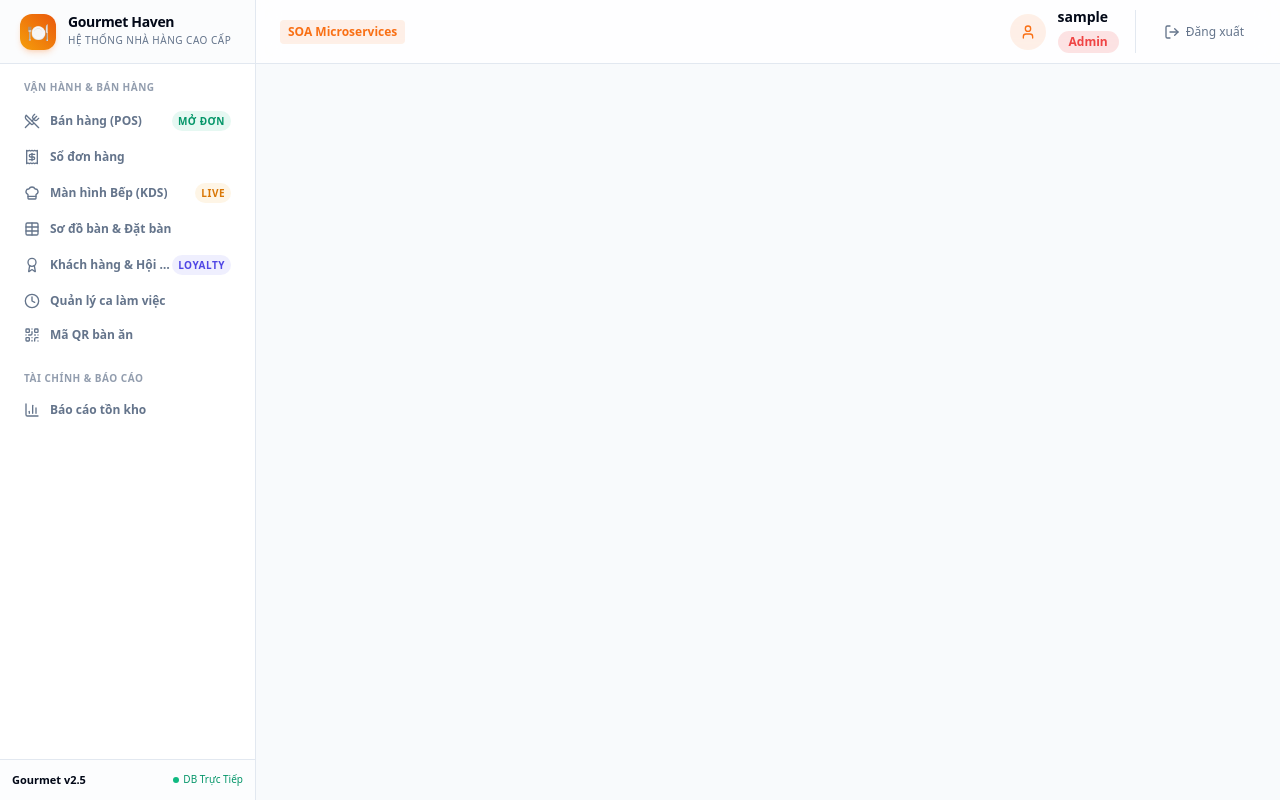
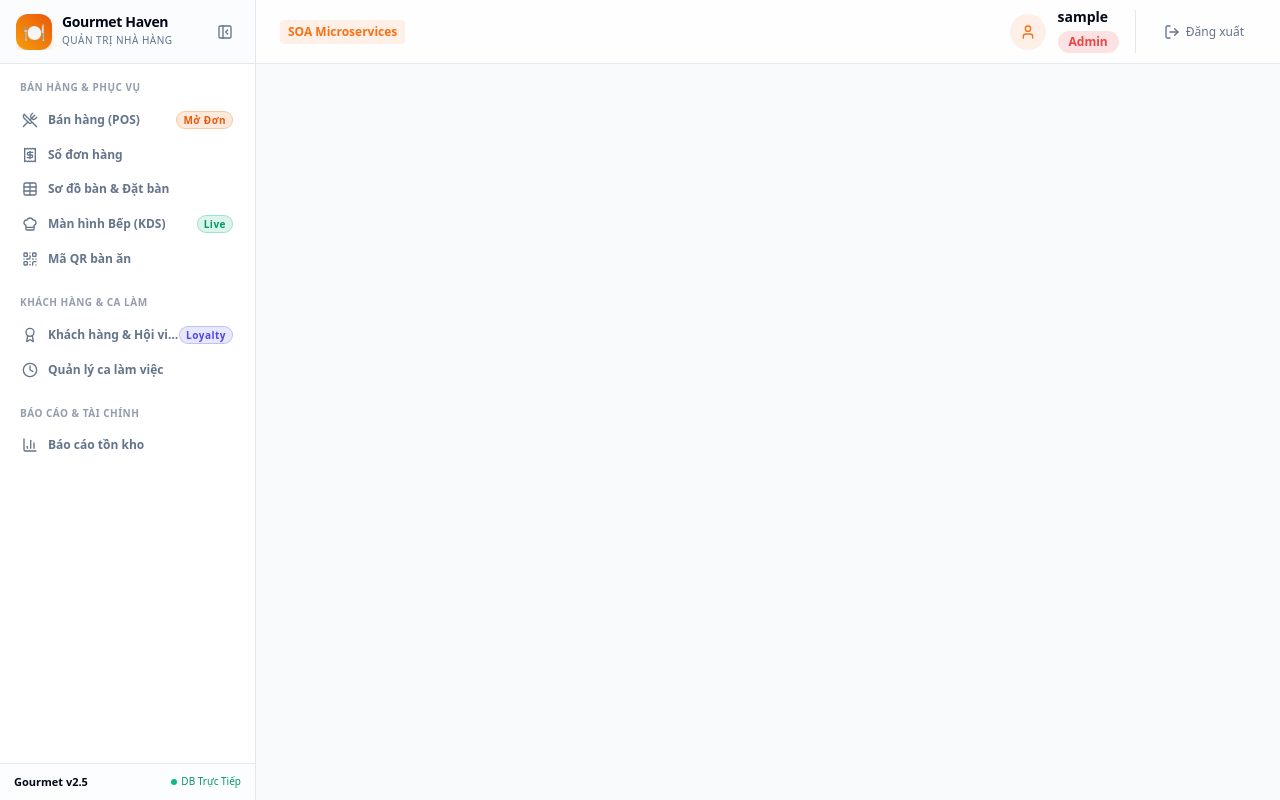
Before and after one commit to DuyLe1605/restaurant-microservices, a React (Vite) app in the folder frontend/: page /dashboard in a window 1280 px wide. Built offline with nearby package versions, Linux system fonts and the light colour scheme; sample sign-in values are in the browser's storage.

Commit message:
refactor(layout): reorganize sidebar into 4 cohesive operational groups with collapsible drawer support

```diff
--- a/frontend/src/components/layout/app-sidebar.tsx
+++ b/frontend/src/components/layout/app-sidebar.tsx
@@ -17,6 +17,8 @@ import {
   BarChart3,
   Users,
   Award,
+  PanelLeftClose,
+  PanelLeftOpen,
 } from 'lucide-react';
 
 interface NavItem {
@@ -33,50 +35,116 @@ interface NavSection {
   items: NavItem[];
 }
 
+// 4 Logical Core Groups based on Restaurant Management ERP Standards
 const navSections: NavSection[] = [
   {
-    title: 'TỔNG QUAN',
+    title: 'BÁN HÀNG & PHỤC VỤ',
     items: [
-      { name: 'Dashboard', href: '/dashboard', icon: LayoutDashboard, roles: ['ADMIN', 'MANAGER'] },
+      {
+        name: 'Bán hàng (POS)',
+        href: '/orders/create',
+        icon: UtensilsCrossed,
+        badge: 'Mở Đơn',
+        badgeColor: 'bg-orange-500/15 text-orange-600 dark:text-orange-400 border border-orange-500/30',
+      },
+      {
+        name: 'Sổ đơn hàng',
+        href: '/orders',
+        icon: Receipt,
+      },
+      {
+        name: 'Sơ đồ bàn & Đặt bàn',
+        href: '/tables',
+        icon: Table,
+      },
+      {
+        name: 'Màn hình Bếp (KDS)',
+        href: '/kitchen',
+        icon: ChefHat,
+        badge: 'Live',
+        badgeColor: 'bg-emerald-500/15 text-emerald-600 dark:text-emerald-400 border border-emerald-500/30',
+      },
+      {
+        name: 'Mã QR bàn ăn',
+        href: '/qr',
+        icon: QrCode,
+      },
     ],
   },
   {
-    title: 'VẬN HÀNH & BÁN HÀNG',
+    title: 'KHÁCH HÀNG & CA LÀM',
     items: [
-      { name: 'Bán hàng (POS)', href: '/orders/create', icon: UtensilsCrossed, badge: 'Mở Đơn', badgeColor: 'bg-emerald-500/10 text-emerald-600 dark:text-emerald-400' },
-      { name: 'Sổ đơn hàng', href: '/orders', icon: Receipt },
-      { name: 'Màn hình Bếp (KDS)', href: '/kitchen', icon: ChefHat, badge: 'Live', badgeColor: 'bg-amber-500/10 text-amber-600 dark:text-amber-400' },
-      { name: 'Sơ đồ bàn & Đặt bàn', href: '/tables', icon: Table },
-      { name: 'Khách hàng & Hội viên', href: '/customers', icon: Award, badge: 'Loyalty', badgeColor: 'bg-indigo-500/10 text-indigo-600 dark:text-indigo-400' },
-      { name: 'Quản lý ca làm việc', href: '/shifts', icon: Clock },
-      { name: 'Mã QR bàn ăn', href: '/qr', icon: QrCode },
+      {
+        name: 'Khách hàng & Hội viên',
+        href: '/customers',
+        icon: Award,
+        badge: 'Loyalty',
+        badgeColor: 'bg-indigo-500/15 text-indigo-600 dark:text-indigo-400 border border-indigo-500/30',
+      },
+      {
+        name: 'Quản lý ca làm việc',
+        href: '/shifts',
+        icon: Clock,
+      },
+      {
+        name: 'Quản trị nhân sự',
+        href: '/users',
+        icon: Users,
+        roles: ['ADMIN'],
+      },
     ],
   },
   {
-    title: 'ẨM THỰC & ĐỊNH LƯỢNG',
+    title: 'ẨM THỰC & KHO BÃI',
     items: [
-      { name: 'Thực đơn & Công thức', href: '/menu', icon: BookOpen, badge: 'BOM', badgeColor: 'bg-purple-500/10 text-purple-600 dark:text-purple-400', roles: ['ADMIN', 'MANAGER'] },
+      {
+        name: 'Thực đơn & Công thức',
+        href: '/menu',
+        icon: BookOpen,
+        badge: 'BOM',
+        badgeColor: 'bg-purple-500/15 text-purple-600 dark:text-purple-400 border border-purple-500/30',
+        roles: ['ADMIN', 'MANAGER'],
+      },
+      {
+        name: 'Nguyên liệu kho',
+        href: '/ingredients',
+        icon: Apple,
+        roles: ['ADMIN', 'MANAGER'],
+      },
+      {
+        name: 'Nhập / Xuất kho',
+        href: '/inventory/receipts',
+        icon: Boxes,
+        roles: ['ADMIN', 'MANAGER'],
+      },
     ],
   },
   {
-    title: 'KHO & NGUYÊN LIỆU',
+    title: 'BÁO CÁO & TÀI CHÍNH',
     items: [
-      { name: 'Nguyên liệu kho', href: '/ingredients', icon: Apple, roles: ['ADMIN', 'MANAGER'] },
-      { name: 'Nhập / Xuất kho', href: '/inventory/receipts', icon: Boxes, roles: ['ADMIN', 'MANAGER'] },
-    ],
+      {
+        name: 'Dashboard Tổng quan',
+        href: '/dashboard',
+        icon: LayoutDashboard,
+        roles: ['ADMIN', 'MANAGER'],
       },
       {
-    title: 'TÀI CHÍNH & BÁO CÁO',
-    items: [
-      { name: 'Sổ chi phí vận hành', href: '/expenses', icon: DollarSign, roles: ['ADMIN', 'MANAGER'] },
-      { name: 'Báo cáo doanh thu', href: '/reports/revenue', icon: BarChart3, roles: ['ADMIN', 'MANAGER'] },
-      { name: 'Báo cáo tồn kho', href: '/reports/stock', icon: BarChart3 },
-    ],
+        name: 'Báo cáo doanh thu',
+        href: '/reports/revenue',
+        icon: BarChart3,
+        roles: ['ADMIN', 'MANAGER'],
       },
       {
-    title: 'HỆ THỐNG',
-    items: [
-      { name: 'Quản trị nhân sự', href: '/users', icon: Users, roles: ['ADMIN'] },
+        name: 'Báo cáo tồn kho',
+        href: '/reports/stock',
+        icon: BarChart3,
+      },
+      {
+        name: 'Sổ chi phí vận hành',
+        href: '/expenses',
+        icon: DollarSign,
+        roles: ['ADMIN', 'MANAGER'],
+      },
     ],
   },
 ];
@@ -84,6 +152,25 @@ const navSections: NavSection[] = [
 export function AppSidebar() {
   const { user } = useAuthStore();
   const location = useLocation();
+
+  // Collapsed state persisted in localStorage
+  const [isCollapsed, setIsCollapsed] = React.useState<boolean>(() => {
+    try {
+      return localStorage.getItem('gourmet_sidebar_collapsed') === 'true';
+    } catch {
+      return false;
+    }
+  });
+
+  const toggleCollapsed = () => {
+    setIsCollapsed((prev) => {
+      const next = !prev;
+      try {
+        localStorage.setItem('gourmet_sidebar_collapsed', String(next));
+      } catch {}
+      return next;
+    });
+  };
 
   const isItemActive = React.useCallback(
     (itemHref: string) => {
@@ -101,43 +188,84 @@ export function AppSidebar() {
 
       // Dashboard chỉ active khi đúng /dashboard
       if (itemHref === '/dashboard') {
-        return false;
+        return pathname === '/dashboard';
       }
 
-      // Sổ đơn hàng: active khi vào trang con chi tiết hóa đơn (ví dụ: /orders/12/invoice),
-      // nhưng loại trừ /orders/create và /orders/new vì đã có mục POS riêng
+      // Sổ đơn hàng: active khi vào trang con chi tiết hóa đơn (/orders/:id/invoice)
       if (itemHref === '/orders') {
         return pathname.startsWith('/orders/') && pathname !== '/orders/create' && pathname !== '/orders/new';
       }
 
-      // Trang công thức /recipes thuộc mục Thực đơn & Công thức (/menu)
+      // Sơ đồ bàn & Đặt bàn
+      if (itemHref === '/tables' && pathname === '/reservations') {
+        return true;
+      }
+
+      // Thực đơn & Công thức (/menu)
       if (itemHref === '/menu' && pathname === '/recipes') {
         return true;
       }
 
-      // Khớp các trang con khác (ví dụ: /inventory/receipts/...)
+      // Nhập / Xuất kho
+      if (itemHref === '/inventory/receipts' && pathname.startsWith('/inventory/')) {
+        return true;
+      }
+
+      // Khớp các trang con khác
       return pathname.startsWith(`${itemHref}/`);
     },
     [location.pathname]
   );
 
   return (
-    <aside className="w-64 border-r bg-card h-screen sticky top-0 flex flex-col justify-between hidden md:flex select-none">
+    <aside
+      className={cn(
+        'border-r bg-card h-screen sticky top-0 flex flex-col justify-between hidden md:flex select-none transition-all duration-300 ease-in-out',
+        isCollapsed ? 'w-20' : 'w-64'
+      )}
+    >
       <div className="flex flex-col h-full overflow-hidden">
-        {/* Brand */}
-        <div className="h-16 flex items-center px-5 border-b gap-3 shrink-0 bg-background/50 backdrop-blur-sm">
-          <div className="h-9 w-9 rounded-xl bg-gradient-to-tr from-amber-500 to-orange-600 flex items-center justify-center text-white text-lg shadow-md shadow-orange-500/20 font-black">
+        {/* Brand & Collapse Header */}
+        <div
+          className={cn(
+            'h-16 flex items-center border-b shrink-0 bg-background/50 backdrop-blur-sm transition-all',
+            isCollapsed ? 'justify-center px-2' : 'justify-between px-4'
+          )}
+        >
+          {/* Logo & Brand text */}
+          <div className="flex items-center gap-2.5 min-w-0 overflow-hidden">
+            <div className="h-9 w-9 rounded-xl bg-gradient-to-tr from-amber-500 to-orange-600 flex items-center justify-center text-white text-lg shadow-md shadow-orange-500/20 font-black shrink-0">
               🍽️
             </div>
-          <div>
-            <h2 className="font-black text-sm tracking-tight leading-none text-foreground">Gourmet Haven</h2>
-            <p className="text-[10px] text-muted-foreground font-medium mt-1 tracking-wider uppercase">Hệ Thống Nhà Hàng Cao Cấp</p>
+            {!isCollapsed && (
+              <div className="min-w-0">
+                <h2 className="font-black text-sm tracking-tight leading-none text-foreground truncate">
+                  Gourmet Haven
+                </h2>
+                <p className="text-[10px] text-muted-foreground font-medium mt-1 tracking-wider uppercase truncate">
+                  Quản Trị Nhà Hàng
+                </p>
               </div>
+            )}
+          </div>
+
+          {/* Quick Collapse Toggle Button */}
+          <button
+            type="button"
+            onClick={toggleCollapsed}
+            title={isCollapsed ? 'Mở rộng thanh điều hướng' : 'Thu gọn thanh điều hướng'}
+            className={cn(
+              'text-muted-foreground hover:text-foreground hover:bg-muted p-1.5 rounded-lg transition-colors',
+              isCollapsed && 'mt-1'
+            )}
+          >
+            {isCollapsed ? <PanelLeftOpen className="h-4 w-4" /> : <PanelLeftClose className="h-4 w-4" />}
+          </button>
         </div>
 
         {/* Navigation Sections */}
-        <nav className="flex-1 px-3 py-3 space-y-4 overflow-y-auto scrollbar-thin scrollbar-thumb-muted">
-          {navSections.map((section) => {
+        <nav className="flex-1 px-2.5 py-3 space-y-4 overflow-y-auto scrollbar-thin scrollbar-thumb-muted">
+          {navSections.map((section, idx) => {
             const visibleItems = section.items.filter(
               (item) => !item.roles || (user && item.roles.includes(user.role))
             );
@@ -146,10 +274,16 @@ export function AppSidebar() {
 
             return (
               <div key={section.title} className="space-y-1">
-                <div className="px-3 py-1 text-[10px] font-bold tracking-wider text-muted-foreground/70 uppercase">
+                {/* Section Header */}
+                {!isCollapsed ? (
+                  <div className="px-2.5 py-1 text-[10px] font-bold tracking-wider text-muted-foreground/70 uppercase">
                     {section.title}
                   </div>
+                ) : (
+                  idx > 0 && <div className="h-px bg-border/60 my-2 mx-1" />
+                )}
 
+                {/* Section Items */}
                 <div className="space-y-0.5">
                   {visibleItems.map((item) => {
                     const Icon = item.icon;
@@ -159,22 +293,31 @@ export function AppSidebar() {
                       <NavLink
                         key={item.href}
                         to={item.href}
+                        title={isCollapsed ? `${item.name}${item.badge ? ` (${item.badge})` : ''}` : undefined}
                         className={cn(
-                          'group flex items-center justify-between px-3 py-2 rounded-lg text-xs font-semibold transition-all duration-150',
+                          'group flex items-center rounded-xl text-xs font-semibold transition-all duration-150',
+                          isCollapsed
+                            ? 'justify-center p-2.5'
+                            : 'justify-between px-3 py-2',
                           isActive
                             ? 'bg-primary text-primary-foreground shadow-sm shadow-primary/20'
                             : 'text-muted-foreground hover:bg-muted/80 hover:text-foreground'
                         )}
                       >
-                        <div className="flex items-center gap-2.5 min-w-0">
-                          <Icon className={cn('h-4 w-4 shrink-0 transition-transform group-hover:scale-110', isActive ? 'text-primary-foreground' : 'text-muted-foreground')} />
-                          <span className="truncate">{item.name}</span>
+                        <div className={cn('flex items-center min-w-0', isCollapsed ? 'justify-center' : 'gap-2.5')}>
+                          <Icon
+                            className={cn(
+                              'h-4 w-4 shrink-0 transition-transform group-hover:scale-110',
+                              isActive ? 'text-primary-foreground' : 'text-muted-foreground'
+                            )}
+                          />
+                          {!isCollapsed && <span className="truncate">{item.name}</span>}
                         </div>
 
-                        {item.badge && (
+                        {!isCollapsed && item.badge && (
                           <span
                             className={cn(
-                              'text-[10px] font-bold px-1.5 py-0.5 rounded-full shrink-0 uppercase tracking-wider',
+                              'text-[10px] font-bold px-1.5 py-0.2 rounded-full shrink-0 tracking-wider',
                               isActive ? 'bg-white/20 text-white' : item.badgeColor
                             )}
                           >
@@ -192,13 +335,19 @@ export function AppSidebar() {
       </div>
 
       {/* Footer Info */}
-      <div className="p-3 border-t bg-muted/20 shrink-0">
-        <div className="flex items-center justify-between text-[11px] text-muted-foreground">
+      <div className={cn('p-2.5 border-t bg-muted/20 shrink-0 transition-all', isCollapsed && 'text-center')}>
+        {!isCollapsed ? (
+          <div className="flex items-center justify-between text-[11px] text-muted-foreground px-1">
             <span className="font-semibold text-foreground">Gourmet v2.5</span>
             <span className="inline-flex items-center gap-1 text-[10px] text-emerald-600 dark:text-emerald-400 font-medium">
               <span className="h-1.5 w-1.5 rounded-full bg-emerald-500 animate-pulse"></span> DB Trực Tiếp
             </span>
           </div>
+        ) : (
+          <div className="flex justify-center" title="Trạng thái hệ thống: Kết nối MySQL Trực tiếp">
+            <span className="h-2 w-2 rounded-full bg-emerald-500 animate-pulse"></span>
+          </div>
+        )}
       </div>
     </aside>
   );
```
Lines whose indentation alone changed are shown as unchanged.
